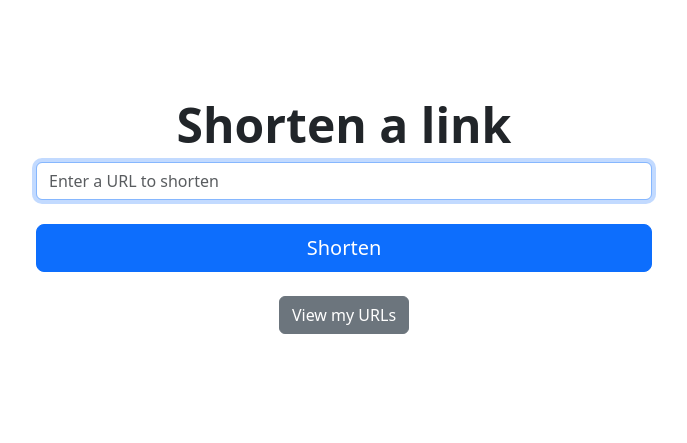
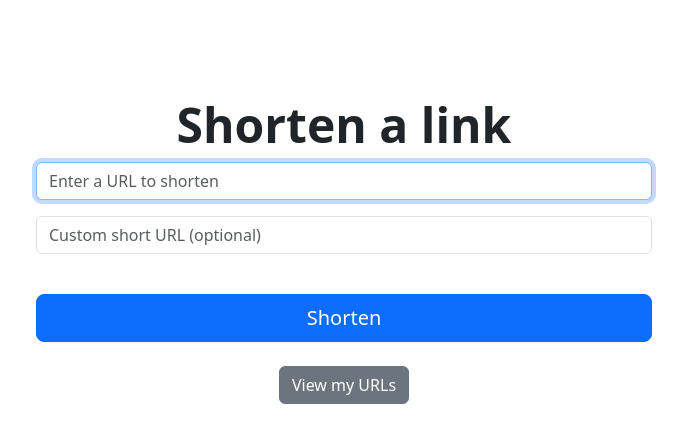
Before and after one commit to AfiaAly/BolooShortener, a Django app: page /home/ in a window 1280 px wide. Shown: the part 56-499 px from the top of the page, without its empty margins (296-983 px from the left). Run offline with Django 5.2, Linux system fonts and the light colour scheme; the visitor is signed in with stand-in values (Sample User, id 1); some libraries are stand-ins or nearby versions.

Commit message:
Implemented custom shortened URLs with availability check

```diff
--- a/shortener_app/views.py
+++ b/shortener_app/views.py
@@ -102,6 +102,26 @@ class Shorten(APIView):
         if not (url.startswith('http') or url.startswith('https')):
             url = f'http://{url}'
 
+        custom_short_url = request.data.get('custom_url')
+        if custom_short_url:
+            link_with_domain = f'http://localhost:8000/{custom_short_url}'
+            print(f'Checking if {link_with_domain} exists')
+            if (Links.objects.filter(short_link=link_with_domain).exists()):
+                return Response({'error': 'The chosen short URL is already in use'}, status=400)
+
+            short_url = f'http://localhost:8000/{custom_short_url}'
+            try:
+                link = Links(original_link=url, short_link=short_url, created_by=request.user)
+                link.save()
+            except IntegrityError:
+                traceback.print_exc()
+                return Response({'error': 'The given link has been shortened before'}, status=400)
+            except Exception as e:
+                traceback.print_exc()
+                return Response({'error': 'An error occurred'}, status=400)
+
+            return Response({'short_url': short_url}, status=200)
+
         # Create randomised string of 8 characters
         key = secrets.token_hex(4)
         short_url = f'http://localhost:8000/{key}'
@@ -111,7 +131,7 @@ class Shorten(APIView):
             link = Links(original_link=url, short_link=short_url, created_by=request.user)
             link.save()
         except IntegrityError:
-            return Response({'error': 'Short URL already exists'}, status=400)
+            return Response({'error': 'The given link has been shortened before'}, status=400)
         except Exception as e:
             traceback.print_exc()
             return Response({'error': 'An error occurred'}, status=400)
--- a/templates/home.html
+++ b/templates/home.html
@@ -4,8 +4,8 @@
     <div class="px-4 py-5 my-5 text-center">
         <h1 class="display-5 fw-bold">Shorten a link</h1>
         <form class="col-lg-6 mx-auto" method="POST" name="shorten" action="">
-            <label for="url" class="visually-hidden">Enter a URL to shorten</label>
             <input type="text" id="url" class="form-control" placeholder="Enter a URL to shorten" required autofocus>
+            <input type="text" id="custom_url" class="form-control my-3" placeholder="Custom short URL (optional)">
             <button class="w-100 btn btn-lg btn-primary my-4" type="button" onclick="send_ajax_call()">Shorten</button>
         </form>
 
@@ -18,11 +18,13 @@
 <script type="text/javascript">
     function send_ajax_call() {
         let url = document.getElementById('url').value;
+        let custom_url = document.getElementById('custom_url').value;
         $.ajax({
             url: '/shorten/',
             type: 'POST',
             data: {
                 'url': url,
+                'custom_url': custom_url,
                 'csrfmiddlewaretoken': '{{csrf_token}}',
             },
             success: function (response) {
```
